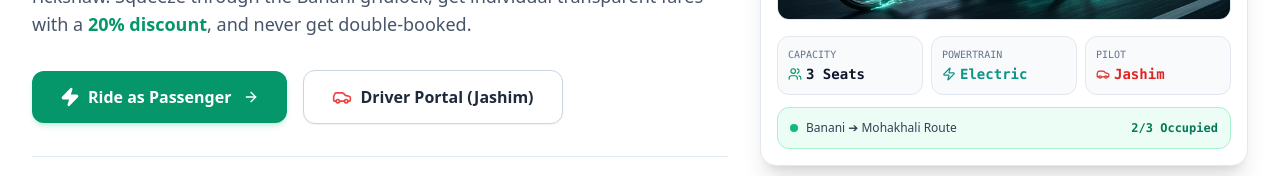
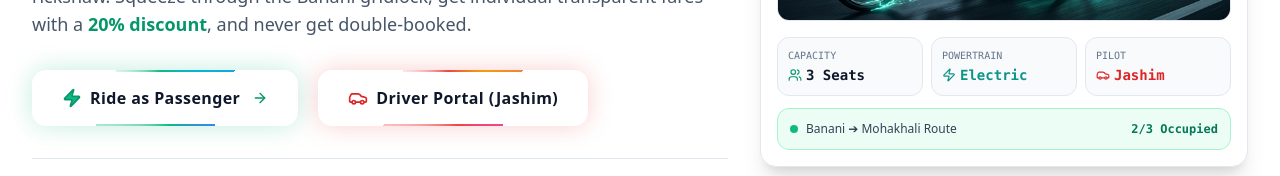
Before and after one commit to Atahar-Shihab/Dhaka-Tesla-Pool_Project, a React (Vite) app in the folder client/: page / in a window 1280 px wide. Shown: the part 531-707 px from the top of the page. Built offline with nearby package versions, Linux system fonts and the light colour scheme; no server answers.

Commit message:
feat(ui): apply multi-layer rotating neon aura effect to hero CTA buttons

```diff
--- a/client/src/index.css
+++ b/client/src/index.css
@@ -103,19 +103,38 @@
   gap: 0.5rem;
   width: 100%;
   height: 100%;
-  background: #090e1a;
   border-radius: 0.75rem;
   padding: 0.875rem 1.75rem;
   font-weight: 800;
   letter-spacing: 0.025em;
-  transition: background 0.2s ease;
+  transition: all 0.2s ease;
 }
 
-.btn-aura-emerald:hover .btn-aura-inner {
+/* Light Theme Aura Inner */
+html:not(.dark) .btn-aura-inner {
+  background: #ffffff;
+  color: #0f172a;
+}
+
+html:not(.dark) .btn-aura-emerald:hover .btn-aura-inner {
+  background: #f0fdf4;
+}
+
+html:not(.dark) .btn-aura-red:hover .btn-aura-inner {
+  background: #fef2f2;
+}
+
+/* Dark Theme Aura Inner */
+html.dark .btn-aura-inner {
+  background: #090e1a;
+  color: #ffffff;
+}
+
+html.dark .btn-aura-emerald:hover .btn-aura-inner {
   background: #0d1627;
 }
 
-.btn-aura-red:hover .btn-aura-inner {
+html.dark .btn-aura-red:hover .btn-aura-inner {
   background: #170d14;
 }
 
--- a/client/src/pages/LandingPage.jsx
+++ b/client/src/pages/LandingPage.jsx
@@ -345,23 +345,27 @@ const LandingPage = () => {
                 and never get double-booked.
               </p>
 
-              {/* Action Buttons */}
-              <div className="flex flex-col sm:flex-row items-stretch sm:items-center gap-4 mb-8">
+              {/* Action Buttons with Aura Effect */}
+              <div className="flex flex-col sm:flex-row items-stretch sm:items-center gap-5 mb-8">
                 <Link
                   to="/register"
-                  className="inline-flex items-center justify-center gap-2 px-7 py-3.5 rounded-xl bg-emerald-600 hover:bg-emerald-700 text-white font-bold text-base transition-all duration-200 shadow-md shadow-emerald-500/20 hover:shadow-emerald-500/35 hover:-translate-y-0.5"
+                  className="btn-aura-emerald group cursor-pointer"
                 >
-                  <Zap className="w-5 h-5 fill-white" />
-                  <span>Ride as Passenger</span>
-                  <ArrowRight className="w-4 h-4 ml-1" />
+                  <span className="btn-aura-inner text-base">
+                    <Zap className="w-5 h-5 text-emerald-600 dark:text-emerald-400 fill-emerald-500 group-hover:scale-110 transition-transform" />
+                    <span>Ride as Passenger</span>
+                    <ArrowRight className="w-4 h-4 ml-1 text-emerald-600 dark:text-emerald-400 group-hover:translate-x-1 transition-transform" />
+                  </span>
                 </Link>
 
                 <Link
                   to="/login"
-                  className="inline-flex items-center justify-center gap-2 px-7 py-3.5 rounded-xl bg-white dark:bg-slate-900 hover:bg-slate-100 dark:hover:bg-slate-800 border border-slate-300 dark:border-slate-700 text-slate-800 dark:text-slate-200 font-bold text-base transition-all duration-200 hover:-translate-y-0.5 shadow-sm"
+                  className="btn-aura-red group cursor-pointer"
                 >
-                  <Car className="w-5 h-5 text-red-500 dark:text-red-400" />
-                  <span>Driver Portal (Jashim)</span>
+                  <span className="btn-aura-inner text-base">
+                    <Car className="w-5 h-5 text-red-600 dark:text-red-400 group-hover:scale-110 transition-transform" />
+                    <span>Driver Portal (Jashim)</span>
+                  </span>
                 </Link>
               </div>
 
```
